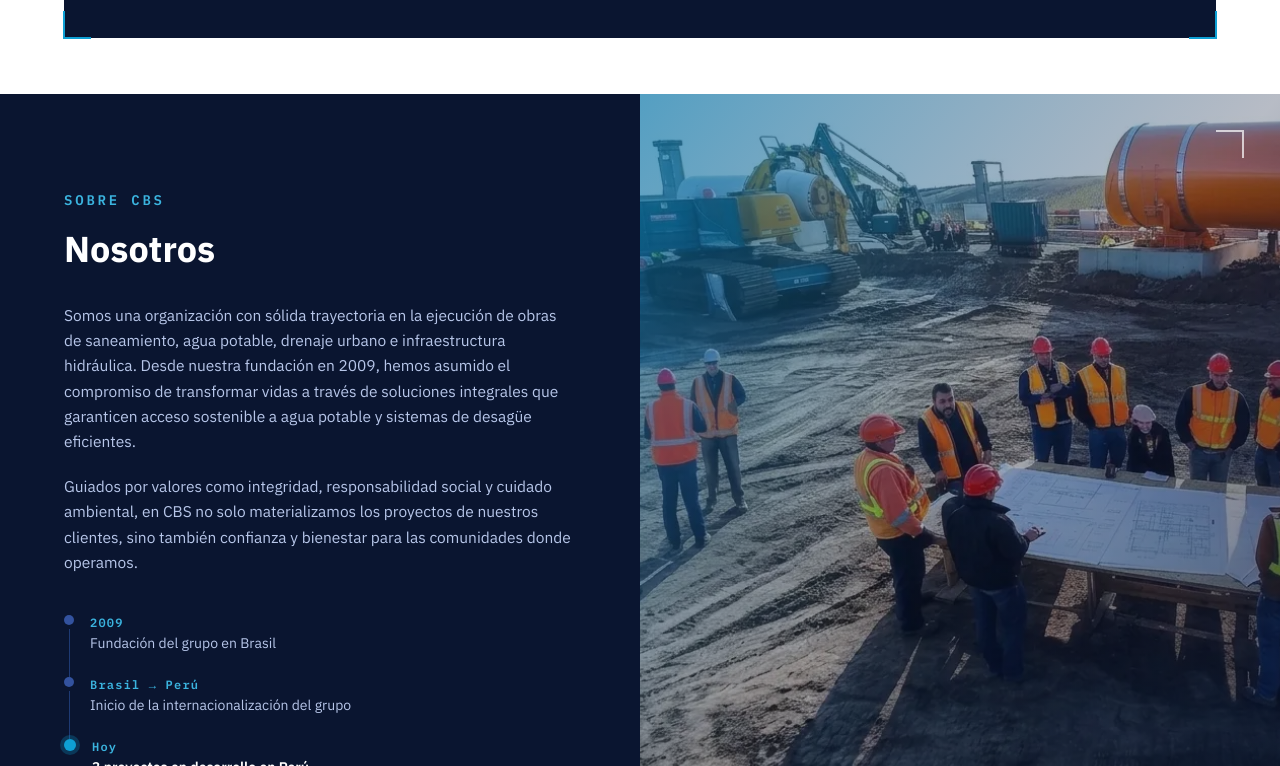
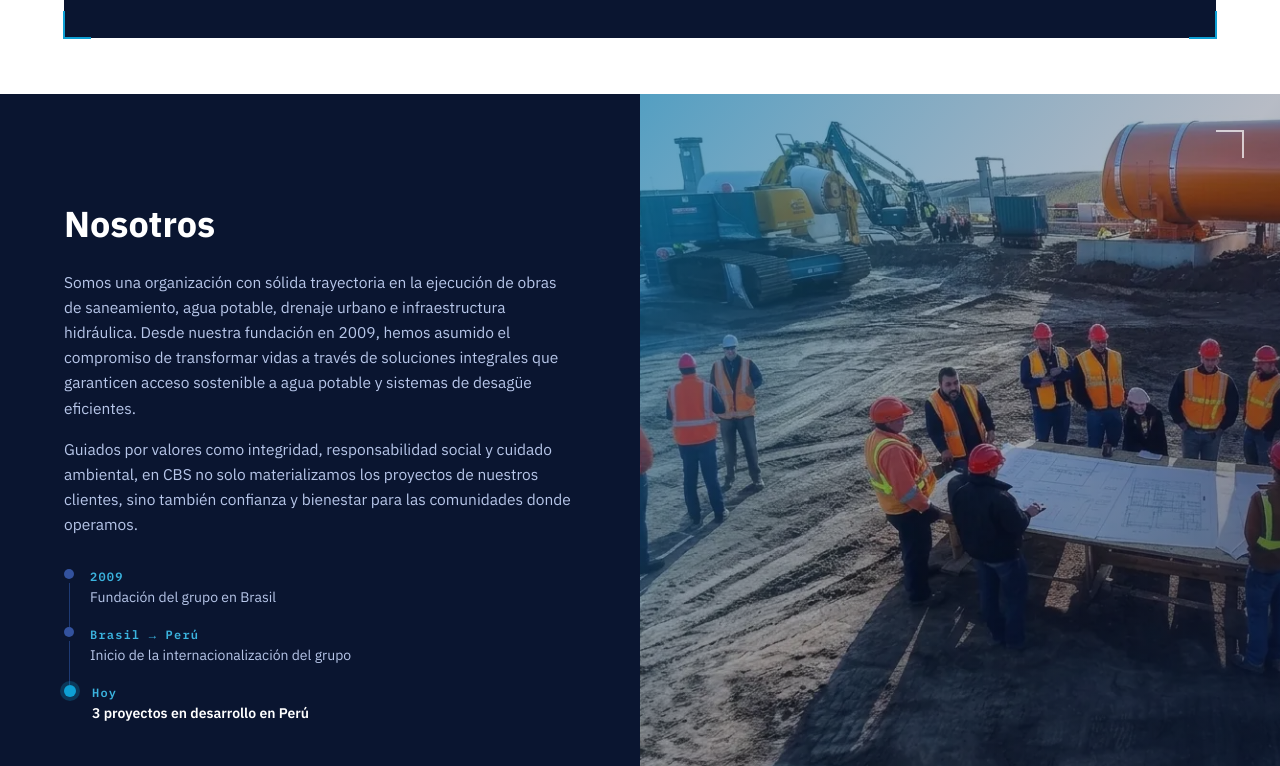
Before and after one commit to jhefferson-guerrero/cbs-web, a React (Vite) app: page / in a window 1280 px wide. Shown: the part 974-1740 px from the top of the page. Built offline with nearby package versions, Linux system fonts and the light colour scheme; no server answers.

Commit message:
Hace que Nosotros ocupe una sola vista: quita la etiqueta y usa espacios fluidos

```diff
--- a/src/components/sections/Nosotros.tsx
+++ b/src/components/sections/Nosotros.tsx
@@ -27,24 +27,15 @@ export function Nosotros() {
 
   return (
     <section id="nosotros" className="bg-white">
-      <div className="grid lg:grid-cols-2">
+      <div className="grid lg:min-h-[calc(100svh-var(--nav-h))] lg:grid-cols-2">
         <div className="relative h-full overflow-hidden">
-          <div className="h-full bg-navy-950 px-6 py-20 sm:px-10 sm:py-24 lg:px-16 lg:py-24 2xl:px-24 2xl:py-32">
-            <motion.p
-              initial={reduceMotion ? false : { opacity: 0, y: 14 }}
-              whileInView={{ opacity: 1, y: 0 }}
-              viewport={{ once: true, amount: 0.8 }}
-              transition={{ duration: 0.6, ease: [0.16, 1, 0.3, 1] }}
-              className="font-mono text-sm font-semibold uppercase tracking-[0.2em] text-cyan-400 2xl:text-base"
-            >
-              Sobre CBS
-            </motion.p>
+          <div className="flex h-full flex-col justify-center bg-navy-950 px-6 py-20 sm:px-10 sm:py-24 lg:px-16 lg:py-[clamp(2rem,7vh,6rem)] 2xl:px-24">
             <motion.h2
               initial={reduceMotion ? false : { opacity: 0, y: 16 }}
               whileInView={{ opacity: 1, y: 0 }}
               viewport={{ once: true, amount: 0.8 }}
               transition={{ duration: 0.65, delay: 0.06, ease: [0.16, 1, 0.3, 1] }}
-              className="mt-4 text-3xl font-bold leading-tight text-white md:text-4xl 2xl:text-5xl"
+              className="text-3xl font-bold leading-tight text-white md:text-4xl 2xl:text-5xl"
             >
               Nosotros
             </motion.h2>
@@ -54,7 +45,7 @@ export function Nosotros() {
               whileInView={{ opacity: 1, y: 0 }}
               viewport={{ once: true, amount: 0.4 }}
               transition={{ duration: 0.65, delay: 0.12, ease: [0.16, 1, 0.3, 1] }}
-              className="mt-8 flex max-w-xl flex-col gap-5 2xl:max-w-2xl"
+              className="mt-8 flex max-w-xl flex-col gap-5 lg:mt-[clamp(1rem,3vh,2rem)] lg:gap-[clamp(0.75rem,2vh,1.25rem)] 2xl:max-w-2xl"
             >
               <p className="text-[15.5px] leading-relaxed text-navy-200 2xl:text-lg">
                 Somos una organización con sólida trayectoria en la ejecución de obras de saneamiento,
@@ -69,7 +60,7 @@ export function Nosotros() {
               </p>
             </motion.div>
 
-            <div className="mt-10 max-w-xl 2xl:max-w-2xl">
+            <div className="mt-10 max-w-xl lg:mt-[clamp(1.25rem,4vh,2.5rem)] 2xl:max-w-2xl">
               {timeline.map((item, i) => (
                 <motion.div
                   key={item.year}
@@ -89,7 +80,7 @@ export function Nosotros() {
                     />
                     {i < timeline.length - 1 && <span className="mt-1 w-px flex-1 bg-navy-700" />}
                   </div>
-                  <div className={i < timeline.length - 1 ? 'pb-6' : ''}>
+                  <div className={i < timeline.length - 1 ? 'pb-6 lg:pb-[clamp(0.875rem,2.5vh,1.5rem)]' : ''}>
                     <p className="font-mono text-sm font-semibold tracking-[0.1em] text-cyan-400 sm:text-xs 2xl:text-sm">
                       {item.year}
                     </p>
--- a/src/index.css
+++ b/src/index.css
@@ -36,6 +36,25 @@
 
   --shadow-nav: 0 12px 30px -18px rgba(10, 21, 48, 0.35);
   --shadow-card: 0 24px 48px -20px rgba(10, 21, 48, 0.28);
+}
+
+/* Altura de la navbar (h-14 / lg:h-16 / 2xl:h-20 en Navbar.tsx). Las secciones
+   que ocupan una pantalla completa la restan de 100svh para no quedar
+   tapadas por ella. */
+:root {
+  --nav-h: 3.5rem;
+}
+
+@media (min-width: 64rem) {
+  :root {
+    --nav-h: 4rem;
+  }
+}
+
+@media (min-width: 96rem) {
+  :root {
+    --nav-h: 5rem;
+  }
 }
 
 @layer base {
```
